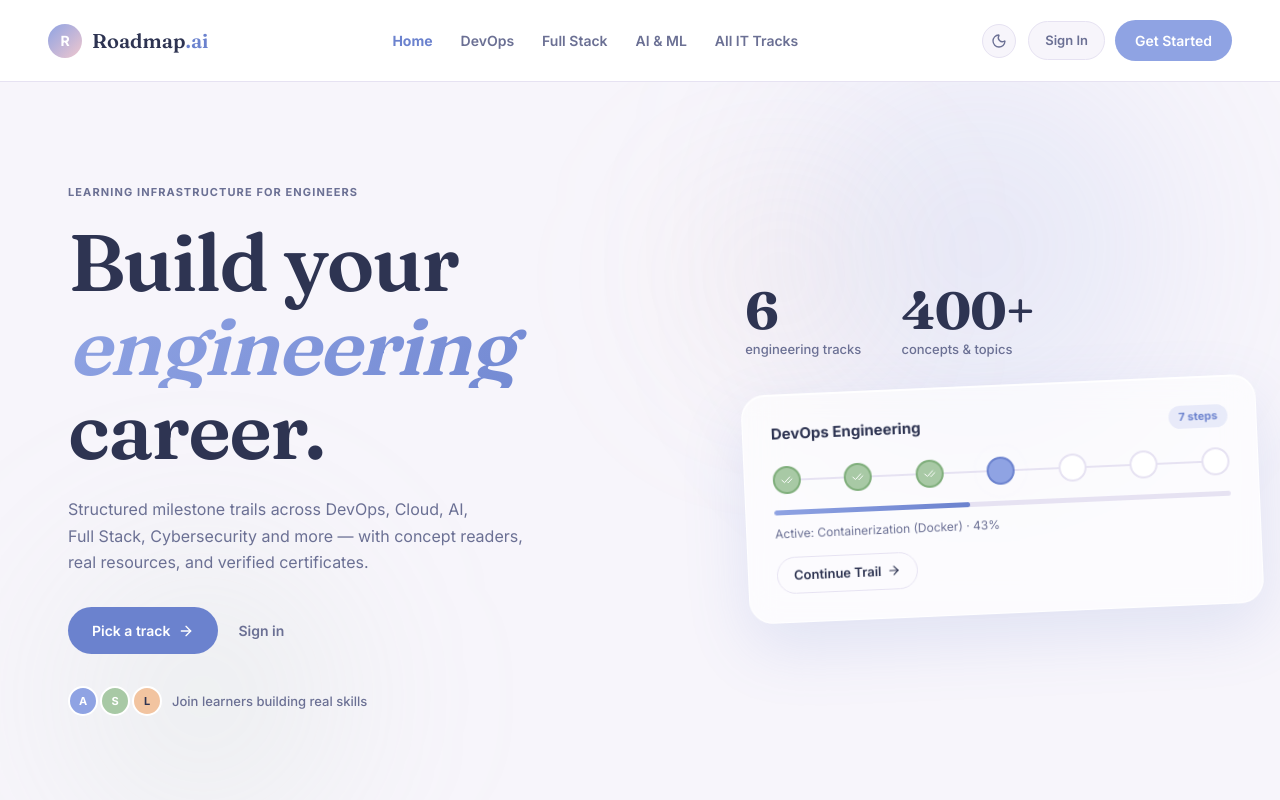
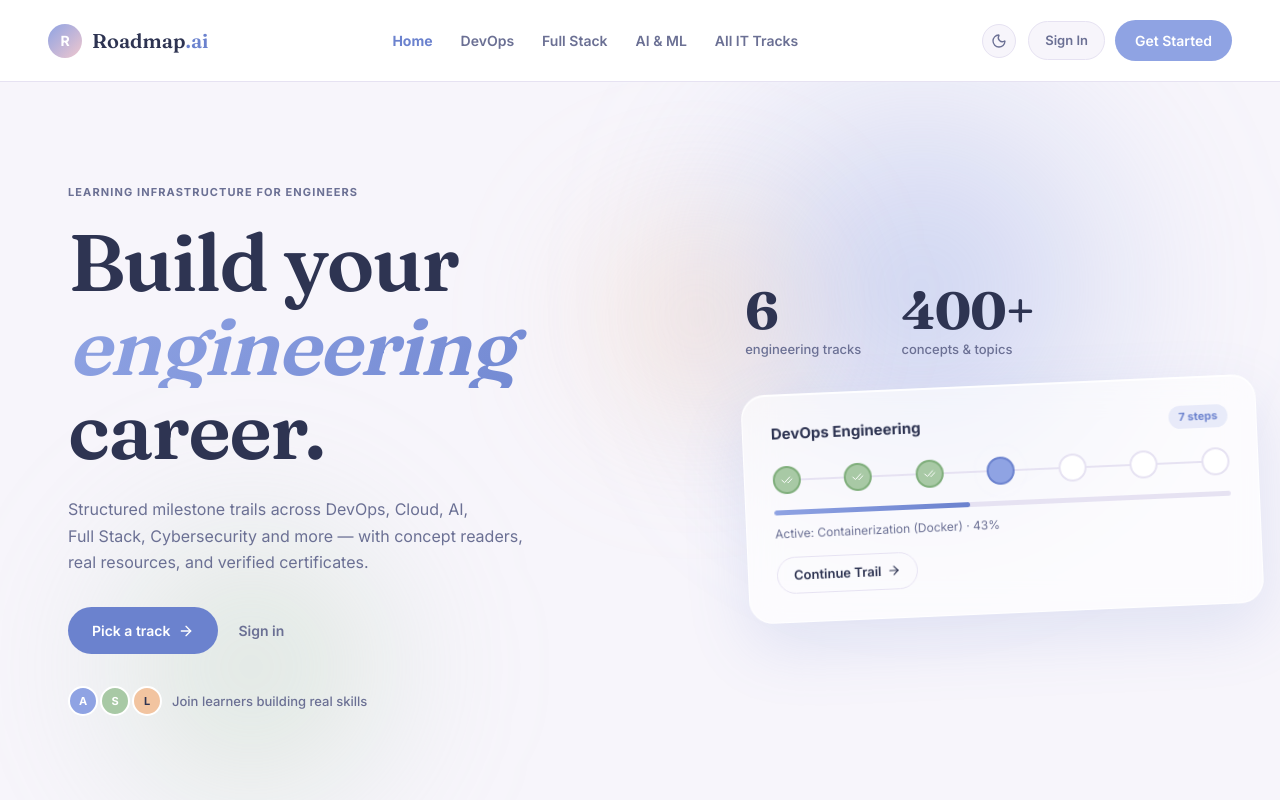
Before and after one commit to Aangi-Shah1234/roadmap.ai, a Next.js app: page / in a window 1280 px wide. Shown: the top 800 px of the page. Built offline with nearby package versions, Linux system fonts and the light colour scheme; no server answers; the database is empty.

Commit message:
fix(ui): increase orb opacity and reposition into viewport — orbs were too faint and off-screen

```diff
--- a/src/app/globals.css
+++ b/src/app/globals.css
@@ -1909,26 +1909,26 @@ p.lesson-intro {
 .lp2-orb {
   position: absolute;
   border-radius: 50%;
-  filter: blur(80px);
+  filter: blur(60px);
   pointer-events: none;
   z-index: 0;
 }
 .lp2-orb-1 {
-  width: 520px; height: 520px;
-  background: radial-gradient(circle, rgba(143,163,227,0.22) 0%, transparent 70%);
-  top: -80px; right: 5%;
+  width: 560px; height: 560px;
+  background: radial-gradient(circle, rgba(143,163,227,0.45) 0%, rgba(143,163,227,0.1) 50%, transparent 70%);
+  top: -60px; right: 8%;
   animation: lp2-drift-1 14s ease-in-out infinite;
 }
 .lp2-orb-2 {
-  width: 400px; height: 400px;
-  background: radial-gradient(circle, rgba(168,201,165,0.18) 0%, transparent 70%);
-  bottom: -60px; left: 2%;
+  width: 420px; height: 420px;
+  background: radial-gradient(circle, rgba(168,201,165,0.38) 0%, rgba(168,201,165,0.08) 50%, transparent 70%);
+  bottom: -40px; left: 5%;
   animation: lp2-drift-2 18s ease-in-out infinite;
 }
 .lp2-orb-3 {
-  width: 260px; height: 260px;
-  background: radial-gradient(circle, rgba(242,196,160,0.16) 0%, transparent 70%);
-  top: 40px; right: 30%;
+  width: 300px; height: 300px;
+  background: radial-gradient(circle, rgba(242,196,160,0.40) 0%, rgba(242,196,160,0.08) 50%, transparent 70%);
+  top: 60px; right: 35%;
   animation: lp2-drift-3 11s ease-in-out infinite;
 }
 .lp2-hero-inner {
```
